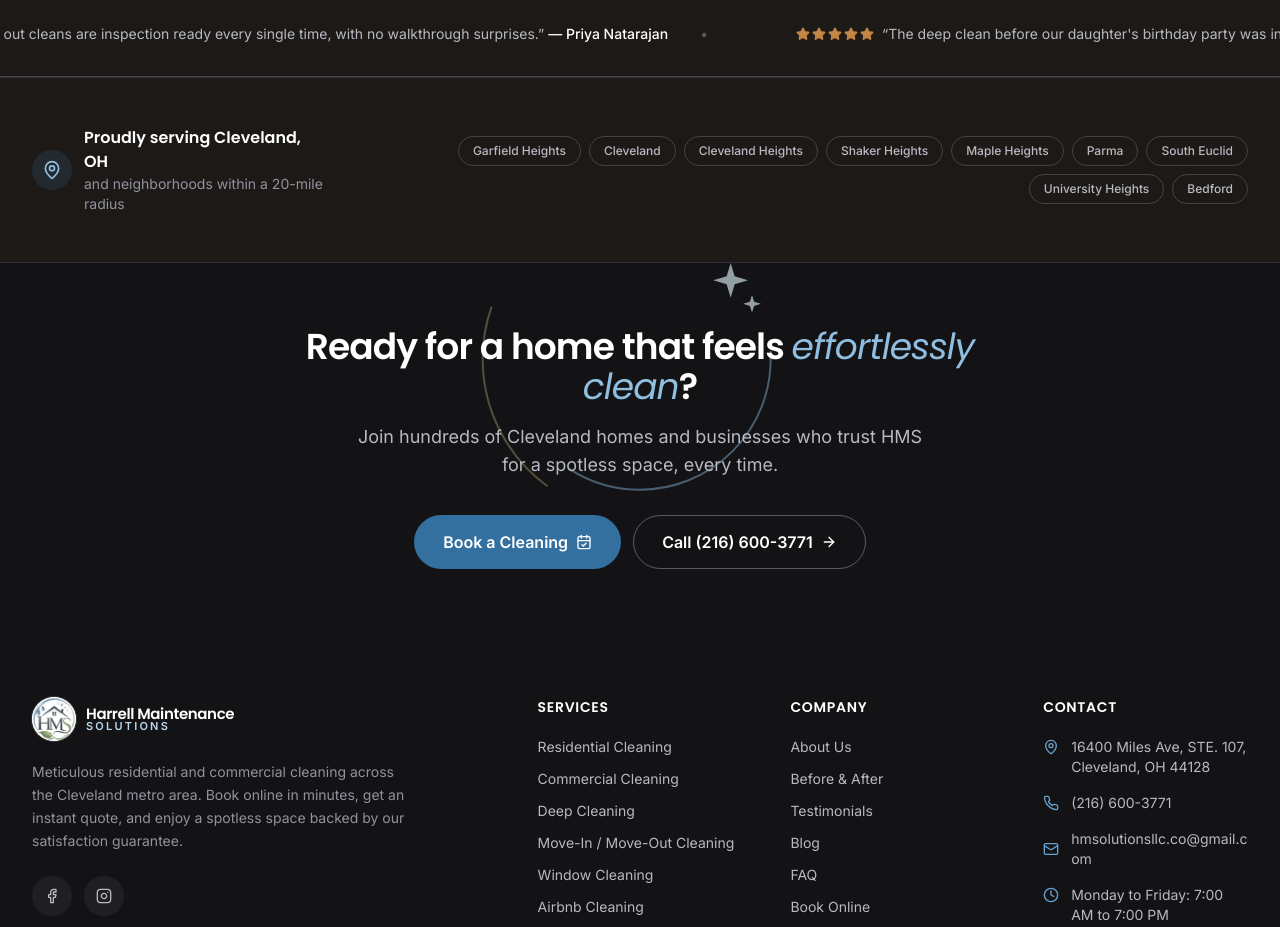
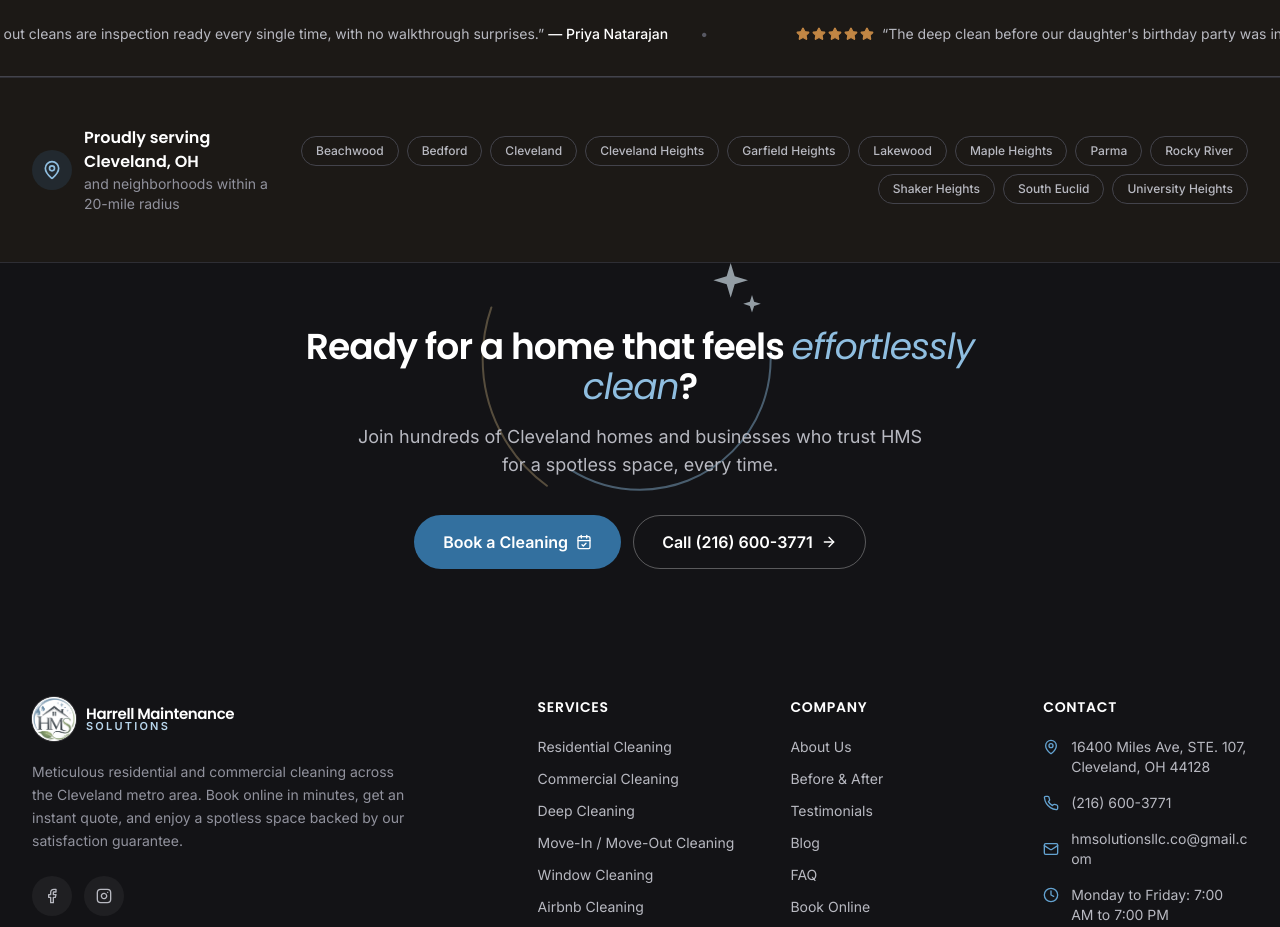
Before and after one commit to chatikp/hms-cleaning-website, a React (Vite) app: page / in a window 1280 px wide. Shown: the part 4940-5867 px from the top of the page. Built offline with nearby package versions, Linux system fonts and the light colour scheme; no server answers.

Commit message:
Expand service area list to match testimonials and FAQ

```diff
--- a/src/components/home/ServiceAreas.jsx
+++ b/src/components/home/ServiceAreas.jsx
@@ -3,15 +3,18 @@
 import Reveal from '../ui/Reveal'
 
 const neighborhoods = [
-  'Garfield Heights',
+  'Beachwood',
+  'Bedford',
   'Cleveland',
   'Cleveland Heights',
-  'Shaker Heights',
+  'Garfield Heights',
+  'Lakewood',
   'Maple Heights',
   'Parma',
+  'Rocky River',
+  'Shaker Heights',
   'South Euclid',
   'University Heights',
-  'Bedford',
 ]
 
 export default function ServiceAreas() {
--- a/src/data/faq.js
+++ b/src/data/faq.js
@@ -67,7 +67,7 @@
       },
       {
         q: 'What areas do you service?',
-        a: 'We proudly serve Cleveland, OH and surrounding areas within a 20-mile radius, including Garfield Heights, Cleveland Heights, Shaker Heights, University Heights, and South Euclid.',
+        a: 'We proudly serve Cleveland, OH and surrounding areas within a 20-mile radius, including Beachwood, Bedford, Cleveland Heights, Garfield Heights, Lakewood, Maple Heights, Parma, Rocky River, Shaker Heights, South Euclid, and University Heights.',
       },
     ],
   },
```
